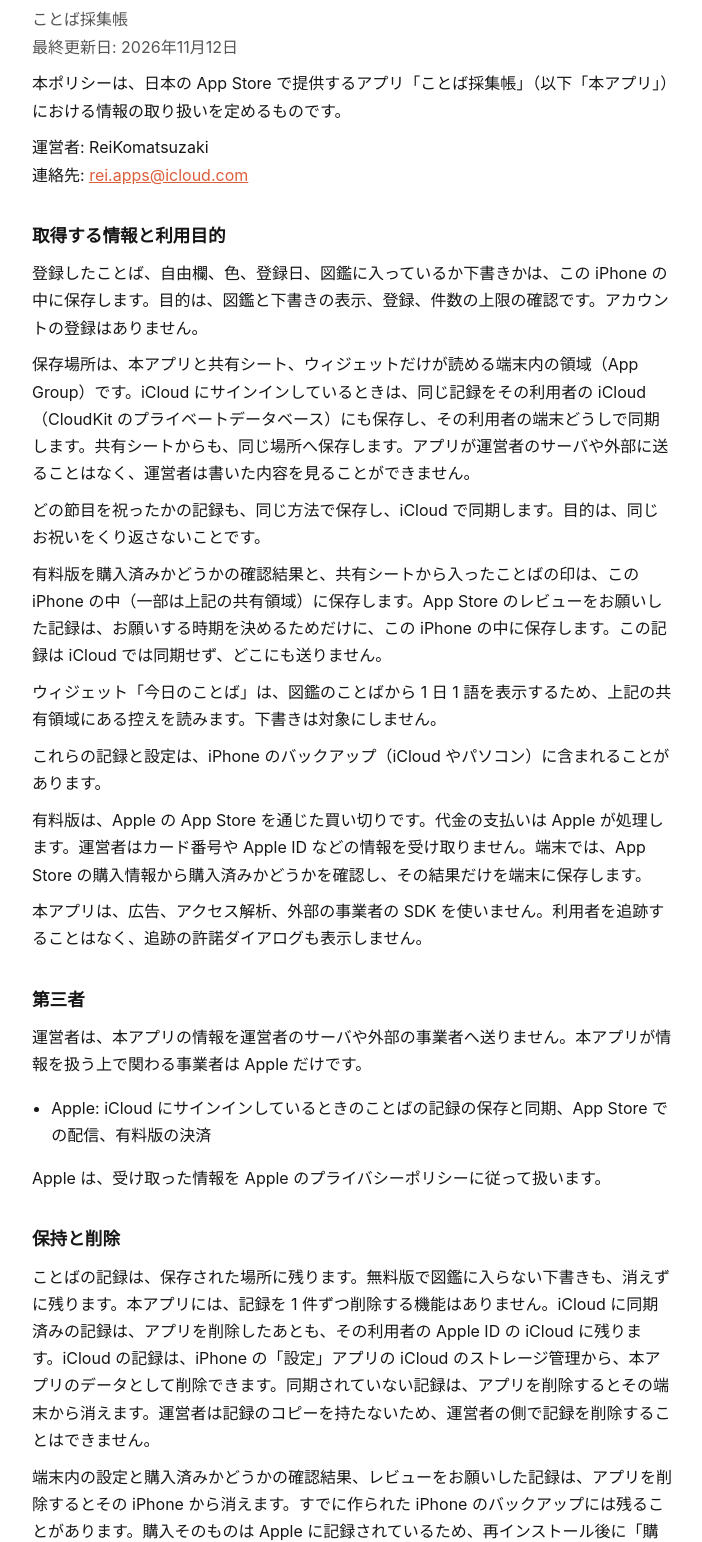
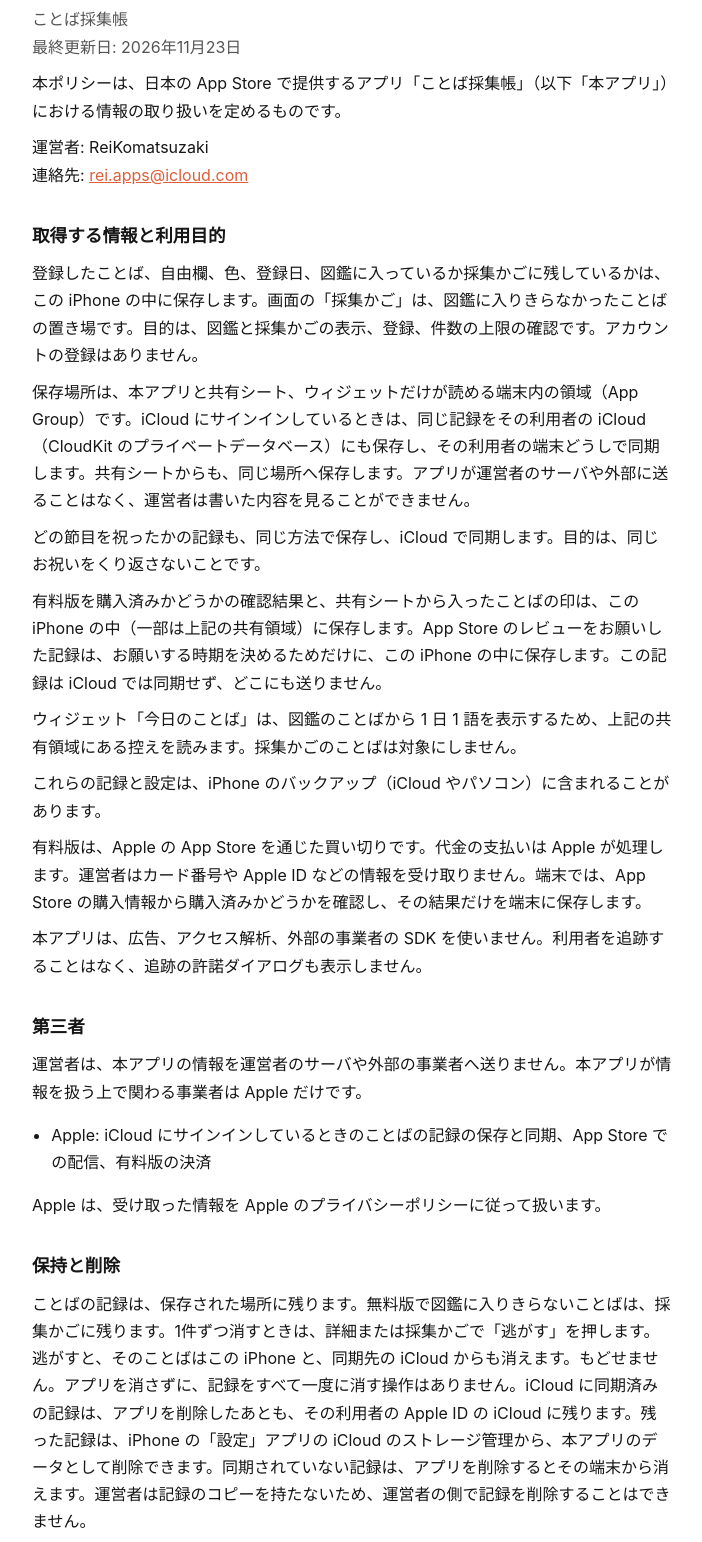
Before and after one commit to rei-desu/kotobasaishu-pages, a plain HTML site: page privacy.html in a window 1280 px wide. Shown: the part 84-1626 px from the top of the page, without its empty margins (288-990 px from the left). Drawn offline with Linux system fonts and the light colour scheme.

Commit message:
プライバシーとサポートを、逃がすと採集かごの画面に合わせる
1件ずつ消せないと書いていたのを、詳細と採集かごの「逃がす」に直す。画面の「下書き」は「採集かご」に揃える。未購入ウィジェットの文を、アプリの3行に合わせる。

```diff
--- a/privacy.html
+++ b/privacy.html
@@ -19,16 +19,16 @@
 <body>
   <main>
     <h1>プライバシーポリシー</h1>
-    <p class="meta">ことば採集帳<br>最終更新日: 2026年11月12日</p>
+    <p class="meta">ことば採集帳<br>最終更新日: 2026年11月23日</p>
     <p>本ポリシーは、日本の App Store で提供するアプリ「ことば採集帳」（以下「本アプリ」）における情報の取り扱いを定めるものです。</p>
     <p>運営者: ReiKomatsuzaki<br>連絡先: <a href="mailto:rei.apps@icloud.com">rei.apps@icloud.com</a></p>
 
     <h2>取得する情報と利用目的</h2>
-    <p>登録したことば、自由欄、色、登録日、図鑑に入っているか下書きかは、この iPhone の中に保存します。目的は、図鑑と下書きの表示、登録、件数の上限の確認です。アカウントの登録はありません。</p>
+    <p>登録したことば、自由欄、色、登録日、図鑑に入っているか採集かごに残しているかは、この iPhone の中に保存します。画面の「採集かご」は、図鑑に入りきらなかったことばの置き場です。目的は、図鑑と採集かごの表示、登録、件数の上限の確認です。アカウントの登録はありません。</p>
     <p>保存場所は、本アプリと共有シート、ウィジェットだけが読める端末内の領域（App Group）です。iCloud にサインインしているときは、同じ記録をその利用者の iCloud（CloudKit のプライベートデータベース）にも保存し、その利用者の端末どうしで同期します。共有シートからも、同じ場所へ保存します。アプリが運営者のサーバや外部に送ることはなく、運営者は書いた内容を見ることができません。</p>
     <p>どの節目を祝ったかの記録も、同じ方法で保存し、iCloud で同期します。目的は、同じお祝いをくり返さないことです。</p>
     <p>有料版を購入済みかどうかの確認結果と、共有シートから入ったことばの印は、この iPhone の中（一部は上記の共有領域）に保存します。App Store のレビューをお願いした記録は、お願いする時期を決めるためだけに、この iPhone の中に保存します。この記録は iCloud では同期せず、どこにも送りません。</p>
-    <p>ウィジェット「今日のことば」は、図鑑のことばから 1 日 1 語を表示するため、上記の共有領域にある控えを読みます。下書きは対象にしません。</p>
+    <p>ウィジェット「今日のことば」は、図鑑のことばから 1 日 1 語を表示するため、上記の共有領域にある控えを読みます。採集かごのことばは対象にしません。</p>
     <p>これらの記録と設定は、iPhone のバックアップ（iCloud やパソコン）に含まれることがあります。</p>
     <p>有料版は、Apple の App Store を通じた買い切りです。代金の支払いは Apple が処理します。運営者はカード番号や Apple ID などの情報を受け取りません。端末では、App Store の購入情報から購入済みかどうかを確認し、その結果だけを端末に保存します。</p>
     <p>本アプリは、広告、アクセス解析、外部の事業者の SDK を使いません。利用者を追跡することはなく、追跡の許諾ダイアログも表示しません。</p>
@@ -41,7 +41,7 @@
     <p>Apple は、受け取った情報を Apple のプライバシーポリシーに従って扱います。</p>
 
     <h2>保持と削除</h2>
-    <p>ことばの記録は、保存された場所に残ります。無料版で図鑑に入らない下書きも、消えずに残ります。本アプリには、記録を 1 件ずつ削除する機能はありません。iCloud に同期済みの記録は、アプリを削除したあとも、その利用者の Apple ID の iCloud に残ります。iCloud の記録は、iPhone の「設定」アプリの iCloud のストレージ管理から、本アプリのデータとして削除できます。同期されていない記録は、アプリを削除するとその端末から消えます。運営者は記録のコピーを持たないため、運営者の側で記録を削除することはできません。</p>
+    <p>ことばの記録は、保存された場所に残ります。無料版で図鑑に入りきらないことばは、採集かごに残ります。1件ずつ消すときは、詳細または採集かごで「逃がす」を押します。逃がすと、そのことばはこの iPhone と、同期先の iCloud からも消えます。もどせません。アプリを消さずに、記録をすべて一度に消す操作はありません。iCloud に同期済みの記録は、アプリを削除したあとも、その利用者の Apple ID の iCloud に残ります。残った記録は、iPhone の「設定」アプリの iCloud のストレージ管理から、本アプリのデータとして削除できます。同期されていない記録は、アプリを削除するとその端末から消えます。運営者は記録のコピーを持たないため、運営者の側で記録を削除することはできません。</p>
     <p>端末内の設定と購入済みかどうかの確認結果、レビューをお願いした記録は、アプリを削除するとその iPhone から消えます。すでに作られた iPhone のバックアップには残ることがあります。購入そのものは Apple に記録されているため、再インストール後に「購入を復元」で戻せます。</p>
 
     <h2>開示などの請求</h2>
```
Also changed, not shown: support.html (+4 -4 lines).
